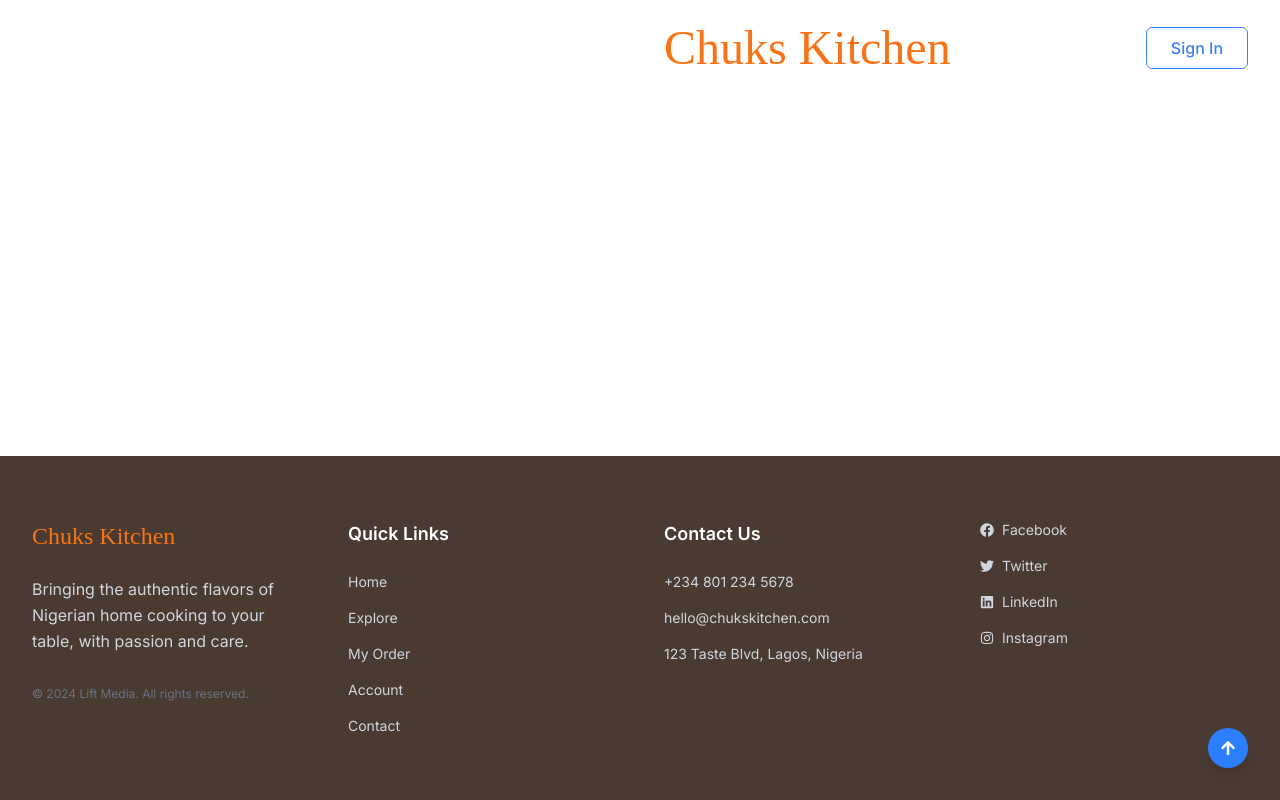
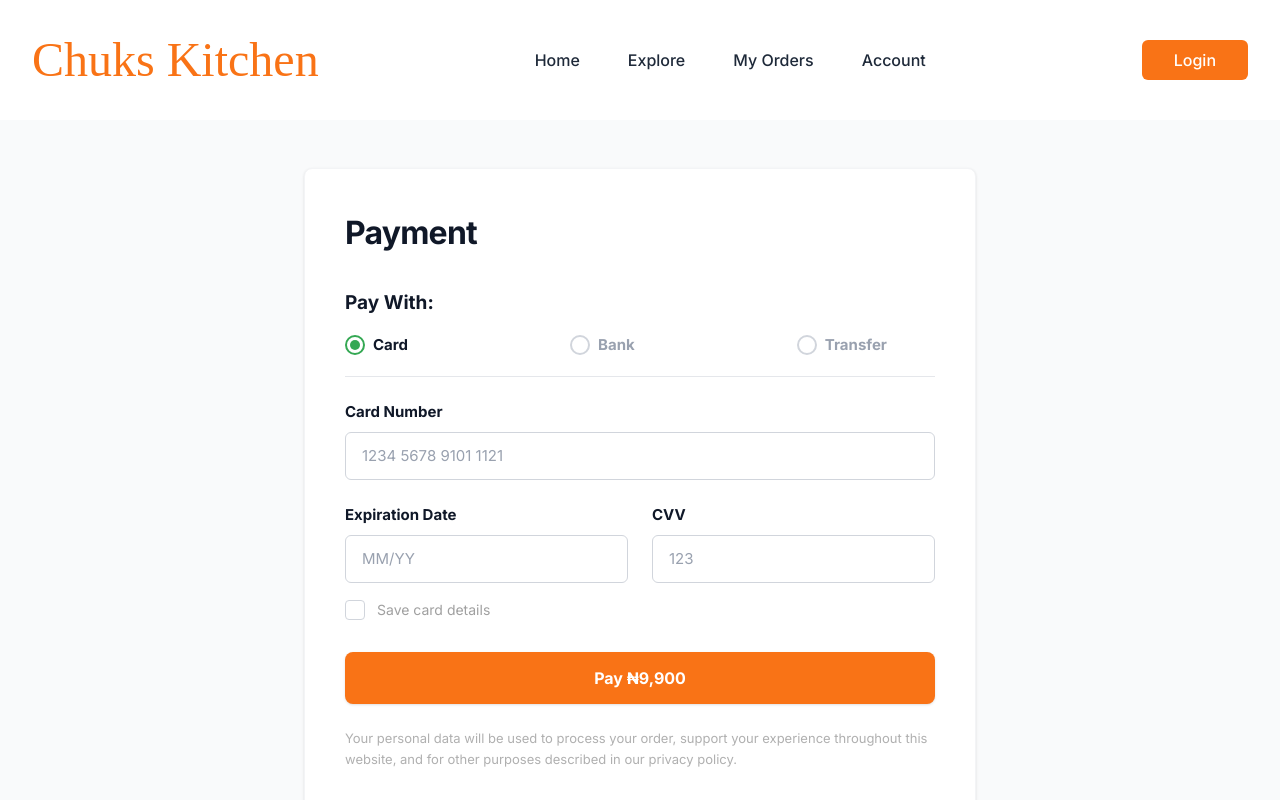
Before and after one commit to DeeEmperor/chucksKitchen, a React (Vite) app: page /chucksKitchen/payment in a window 1280 px wide. Shown: the top 800 px of the page. Built offline with nearby package versions, Linux system fonts and the light colour scheme; a web font is replaced by a local one.

Commit message:
order summary

```diff
--- a/src/App.jsx
+++ b/src/App.jsx
@@ -11,6 +11,8 @@ import FoodDetails from './pages/FoodDetails';
 import MyOrders from './pages/MyOrders';
 import OrderSummary from './pages/OrderSummary';
 import DeliveryDetails from './pages/DeliveryDetails';
+import Payment from './pages/Payment';
+import OrderSuccess from './pages/OrderSuccess';
 import './App.css';
 
 function AppLayout() {
@@ -22,11 +24,13 @@ function AppLayout() {
   const isMyOrdersPage = location.pathname === '/my-orders';
   const isOrderSummaryPage = location.pathname === '/order-summary';
   const isDeliveryDetailsPage = location.pathname === '/delivery-details';
+  const isPaymentPage = location.pathname === '/payment';
+  const isOrderSuccessPage = location.pathname === '/order-success';
 
   return (
     <div className="min-h-screen flex flex-col bg-white w-full">
-      {(!isAuthPage && !isHomePage && !isExplorePage && !isFoodDetailsPage && !isMyOrdersPage && !isOrderSummaryPage && !isDeliveryDetailsPage) && <Navbar />}
-      {(isExplorePage || isFoodDetailsPage || isMyOrdersPage || isOrderSummaryPage || isDeliveryDetailsPage) && <HomeNavbar />}
+      {(!isAuthPage && !isHomePage && !isExplorePage && !isFoodDetailsPage && !isMyOrdersPage && !isOrderSummaryPage && !isDeliveryDetailsPage && !isPaymentPage && !isOrderSuccessPage) && <Navbar />}
+      {(isExplorePage || isFoodDetailsPage || isMyOrdersPage || isOrderSummaryPage || isDeliveryDetailsPage || isPaymentPage || isOrderSuccessPage) && <HomeNavbar />}
       <main className="flex-grow">
         <Routes>
           <Route path="/" element={<Navigate to="/signin" replace />} />
@@ -36,6 +40,8 @@ function AppLayout() {
           <Route path="/my-orders" element={<MyOrders />} />
           <Route path="/order-summary" element={<OrderSummary />} />
           <Route path="/delivery-details" element={<DeliveryDetails />} />
+          <Route path="/payment" element={<Payment />} />
+          <Route path="/order-success" element={<OrderSuccess />} />
           <Route path="/signin" element={<SignIn />} />
           <Route path="/signup" element={<SignUp />} />
         </Routes>
--- a/src/pages/DeliveryDetails.jsx
+++ b/src/pages/DeliveryDetails.jsx
@@ -1,4 +1,5 @@
 import React, { useState } from 'react';
+import { Link } from 'react-router-dom';
 
 const DeliveryDetails = () => {
   const [deliveryTime, setDeliveryTime] = useState('ASAP(30-25)');
@@ -53,7 +54,12 @@ const DeliveryDetails = () => {
           />
         </div>
 
-
+        <Link
+          to="/payment"
+          className="w-full py-4 bg-brand-orange text-white text-lg font-bold rounded-lg hover:bg-orange-600 transition-colors shadow-sm text-center block mt-8 cursor-pointer"
+        >
+          Proceed to Payment
+        </Link>
 
       </div>
     </div>
--- /dev/null
+++ b/src/pages/OrderSuccess.jsx
@@ -0,0 +1,46 @@
+import React from 'react';
+import { Link } from 'react-router-dom';
+
+const OrderSuccess = () => {
+  return (
+    <div className="w-full bg-gray-50 min-h-[calc(100vh-104px)] flex flex-col items-center py-12 px-4 sm:px-8">
+      <div className="bg-white rounded-lg shadow-sm w-full max-w-2xl px-6 py-12 md:p-16 border border-gray-100 flex flex-col items-center text-center">
+
+        <div className="w-20 h-20 bg-[#108A44] rounded-full flex items-center justify-center mb-6">
+          <svg width="40" height="40" viewBox="0 0 24 24" fill="none" xmlns="http://www.w3.org/2000/svg">
+            <path d="M4 12.6111L8.92308 17.5L20 6.5" stroke="white" strokeWidth="2.5" strokeLinecap="round" strokeLinejoin="round"/>
+          </svg>
+        </div>
+
+        <h2 className="text-[20px] font-bold text-gray-900 mb-2">Order Placed Successfully!</h2>
+
+        <p className="text-[15px] font-medium text-gray-600 mb-8">
+          Your delicious Chuks Kitchen meal is on its way!
+        </p>
+
+        <div className="w-full max-w-xs aspect-square bg-[#FAFAFA] rounded-xl flex items-center justify-center mb-8 relative">
+           <div className="w-5 h-5 bg-[#Ddf2df] rounded-full absolute"></div>
+        </div>
+
+        <h3 className="text-[22px] font-bold text-gray-900 mb-6">
+          Order #123RGR231567Y Confirmed
+        </h3>
+
+        <button className="w-full max-w-sm py-4 bg-brand-orange text-white text-[16px] font-bold rounded-lg hover:bg-orange-600 transition-colors shadow-sm mb-4">
+          Track Order
+        </button>
+
+        <button className="w-full max-w-sm py-4 bg-transparent text-[#B0B0B0] text-[16px] font-bold rounded-lg hover:bg-gray-50 transition-colors mb-6">
+          Generate Receipt
+        </button>
+
+        <a href="#" className="text-[#2196F3] text-[15px] font-medium hover:underline">
+          Need help with your order?
+        </a>
+
+      </div>
+    </div>
+  );
+};
+
+export default OrderSuccess;
--- /dev/null
+++ b/src/pages/Payment.jsx
@@ -0,0 +1,115 @@
+import React, { useState } from 'react';
+import { Link } from 'react-router-dom';
+
+const Payment = () => {
+  const [paymentMethod, setPaymentMethod] = useState('card');
+  const [cardNumber, setCardNumber] = useState('');
+  const [expirationDate, setExpirationDate] = useState('');
+  const [cvv, setCvv] = useState('');
+  const [saveCard, setSaveCard] = useState(false);
+
+  return (
+    <div className="w-full bg-gray-50 min-h-[calc(100vh-104px)] flex flex-col items-center py-12 px-4 sm:px-8">
+      <div className="bg-white rounded-lg shadow-sm w-full max-w-2xl p-6 md:p-10 border border-gray-100">
+
+        <h1 className="text-[28px] md:text-[32px] font-bold text-gray-900 mb-8 tracking-tight">
+          Payment
+        </h1>
+
+        <div className="mb-6">
+          <h3 className="text-[19px] font-bold text-gray-900 mb-4">Pay With:</h3>
+          <div className="flex flex-row items-center justify-between border-b border-gray-200 pb-5">
+
+            <label className="flex items-center gap-2 cursor-pointer group">
+              <div className={`w-5 h-5 rounded-full border-2 flex items-center justify-center transition-colors ${paymentMethod === 'card' ? 'border-[#34a853]' : 'border-gray-300'}`}>
+                {paymentMethod === 'card' && <div className="w-2.5 h-2.5 rounded-full bg-[#34a853]"></div>}
+              </div>
+              <span className={`text-[15px] font-bold ${paymentMethod === 'card' ? 'text-gray-900' : 'text-gray-400 group-hover:text-gray-600'}`}>
+                Card
+              </span>
+            </label>
+
+            <label className="flex items-center gap-2 cursor-pointer group">
+              <div className={`w-5 h-5 rounded-full border-2 flex items-center justify-center transition-colors ${paymentMethod === 'bank' ? 'border-[#34a853]' : 'border-gray-300'}`}>
+                {paymentMethod === 'bank' && <div className="w-2.5 h-2.5 rounded-full bg-[#34a853]"></div>}
+              </div>
+              <span className={`text-[15px] font-bold ${paymentMethod === 'bank' ? 'text-gray-900' : 'text-gray-400 group-hover:text-gray-600'}`}>
+                Bank
+              </span>
+            </label>
+
+            <label className="flex items-center gap-2 cursor-pointer group pr-4 md:pr-12">
+              <div className={`w-5 h-5 rounded-full border-2 flex items-center justify-center transition-colors ${paymentMethod === 'transfer' ? 'border-[#34a853]' : 'border-gray-300'}`}>
+                {paymentMethod === 'transfer' && <div className="w-2.5 h-2.5 rounded-full bg-[#34a853]"></div>}
+              </div>
+              <span className={`text-[15px] font-bold ${paymentMethod === 'transfer' ? 'text-gray-900' : 'text-gray-400 group-hover:text-gray-600'}`}>
+                Transfer
+              </span>
+            </label>
+
+          </div>
+        </div>
+
+        <div className="mb-6">
+          <h3 className="text-[15px] font-bold text-gray-900 mb-2">Card Number</h3>
+          <input
+            type="text"
+            placeholder="1234 5678 9101 1121"
+            value={cardNumber}
+            onChange={(e) => setCardNumber(e.target.value)}
+            className="w-full border border-gray-300 rounded-md px-4 py-3 text-gray-900 placeholder-gray-400 text-[15px] outline-none focus:border-brand-orange focus:ring-1 focus:ring-brand-orange transition-shadow"
+          />
+        </div>
+
+        <div className="flex flex-col sm:flex-row gap-6 mb-4">
+          <div className="flex-1">
+            <h3 className="text-[15px] font-bold text-gray-900 mb-2">Expiration Date</h3>
+            <input
+              type="text"
+              placeholder="MM/YY"
+              value={expirationDate}
+              onChange={(e) => setExpirationDate(e.target.value)}
+              className="w-full border border-gray-300 rounded-md px-4 py-3 text-gray-900 placeholder-gray-400 text-[15px] outline-none focus:border-brand-orange focus:ring-1 focus:ring-brand-orange transition-shadow"
+            />
+          </div>
+          <div className="flex-1">
+            <h3 className="text-[15px] font-bold text-gray-900 mb-2">CVV</h3>
+            <input
+              type="text"
+              placeholder="123"
+              value={cvv}
+              onChange={(e) => setCvv(e.target.value)}
+              className="w-full border border-gray-300 rounded-md px-4 py-3 text-gray-900 placeholder-gray-400 text-[15px] outline-none focus:border-brand-orange focus:ring-1 focus:ring-brand-orange transition-shadow"
+            />
+          </div>
+        </div>
+
+        <div className="flex items-center gap-3 mb-8">
+          <div
+            className="w-5 h-5 border border-gray-300 rounded overflow-hidden flex items-center justify-center cursor-pointer flex-shrink-0"
+            onClick={() => setSaveCard(!saveCard)}
+          >
+            {saveCard && <div className="w-full h-full bg-brand-orange"></div>}
+          </div>
+          <span className="text-[14px] text-[#A0A0A0] cursor-pointer" onClick={() => setSaveCard(!saveCard)}>
+            Save card details
+          </span>
+        </div>
+
+        <Link
+          to="/order-success"
+          className="w-full py-3.5 bg-brand-orange text-white text-[16px] font-bold rounded-lg hover:bg-orange-600 transition-colors shadow-sm mb-6 text-center block"
+        >
+          Pay ₦9,900
+        </Link>
+
+        <p className="text-[#B0B0B0] text-[13px] leading-relaxed">
+          Your personal data will be used to process your order, support your experience throughout this website, and for other purposes described in our privacy policy.
+        </p>
+
+      </div>
+    </div>
+  );
+};
+
+export default Payment;
```
